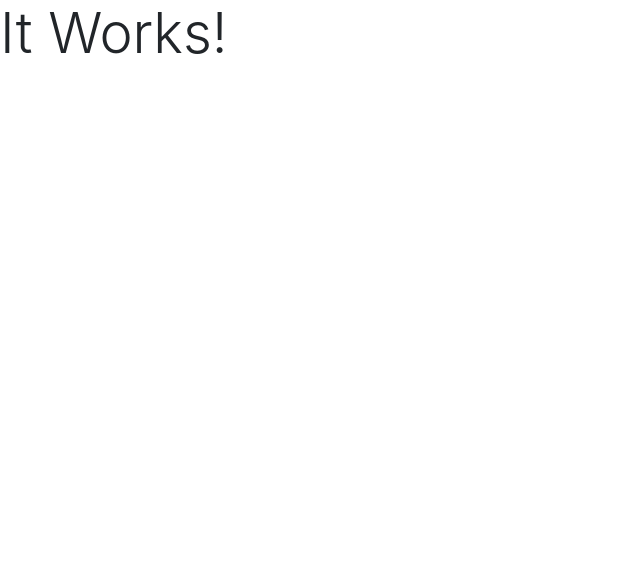
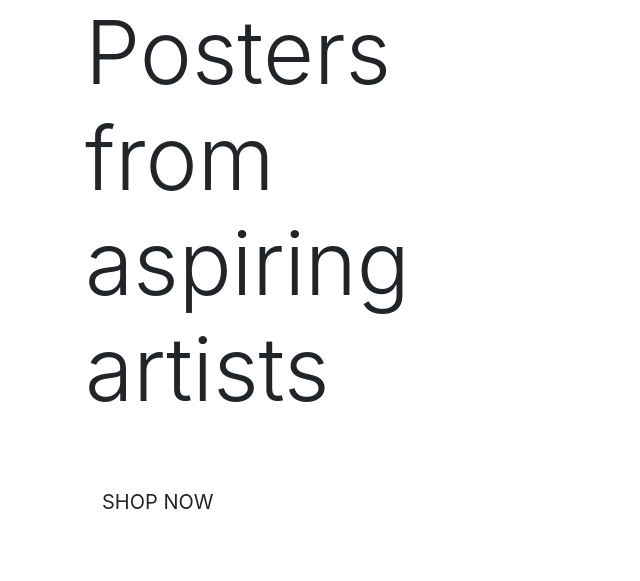
Before and after one commit to kaeb13/art_clubpp5, a Django app: page / in a window 1280 px wide. Shown: the top 581 px of the page, without its empty margins (0-640 px from the left). Run offline with Django 3.2, Linux system fonts and the light colour scheme.

Commit message:
Edit index html home page

```diff
--- a/home/templates/home/index.html
+++ b/home/templates/home/index.html
@@ -1,8 +1,33 @@
 {% extends "base.html" %}
 {% load static %}
 
+{% block page_header %}
+    <div class="container header-container">
+        <div class="row">
+            <div class="col">
+
+            </div>
+        </div>
+    </div>
+
+{% endblock %}
+
 {% block content %}
 
-<h1 class="display-4 text-sucess">It Works!</h1>
+<div class="container h-100">
+    <div class="row h-100">
+        <div class="col-4 col-md-2 my-auto">
+            <h1 class="display-2 logo-font text-black">Posters from aspiring artists</h1>
+            <div class="my-5">
+                <h4>
+                    <a href="" class="shop-now-button btn btn-lg rounded-0 text-uppercase py-3">Shop Now</a>
+                </h4>
+            </div>
+
+        </div>
+    </div>
+
+</div>
+
 
 {% endblock %}
```
